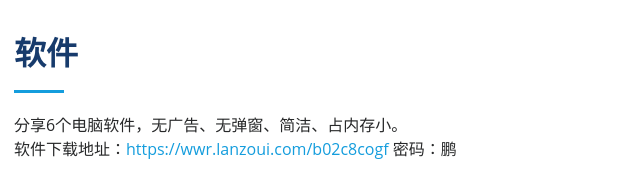
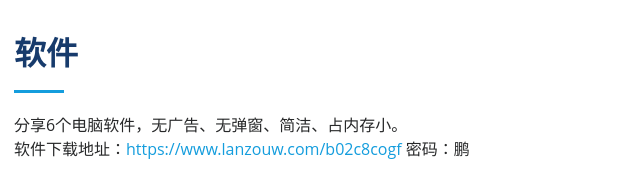
Before and after one commit to zhangxutiantian/home, a plain HTML site: page index.html in a window 1280 px wide. Shown: the part 3480-3668 px from the top of the page, 298-938 px from the left. Drawn offline with Linux system fonts and the light colour scheme.

Commit message:
Update index.html

```diff
--- a/index.html
+++ b/index.html
@@ -267,7 +267,7 @@
         <div class="section-title">
           <h2>软件</h2>
           <p>分享6个电脑软件，无广告、无弹窗、简洁、占内存小。</p>
-		  <p>软件下载地址：<a href="https://wwr.lanzoui.com/b02c8cogf">https://wwr.lanzoui.com/b02c8cogf</a> 密码：鹏</p>
+		  <p>软件下载地址：<a href="https://www.lanzouw.com/b02c8cogf">https://www.lanzouw.com/b02c8cogf</a> 密码：鹏</p>
         </div>
 
         <div class="row">
```
